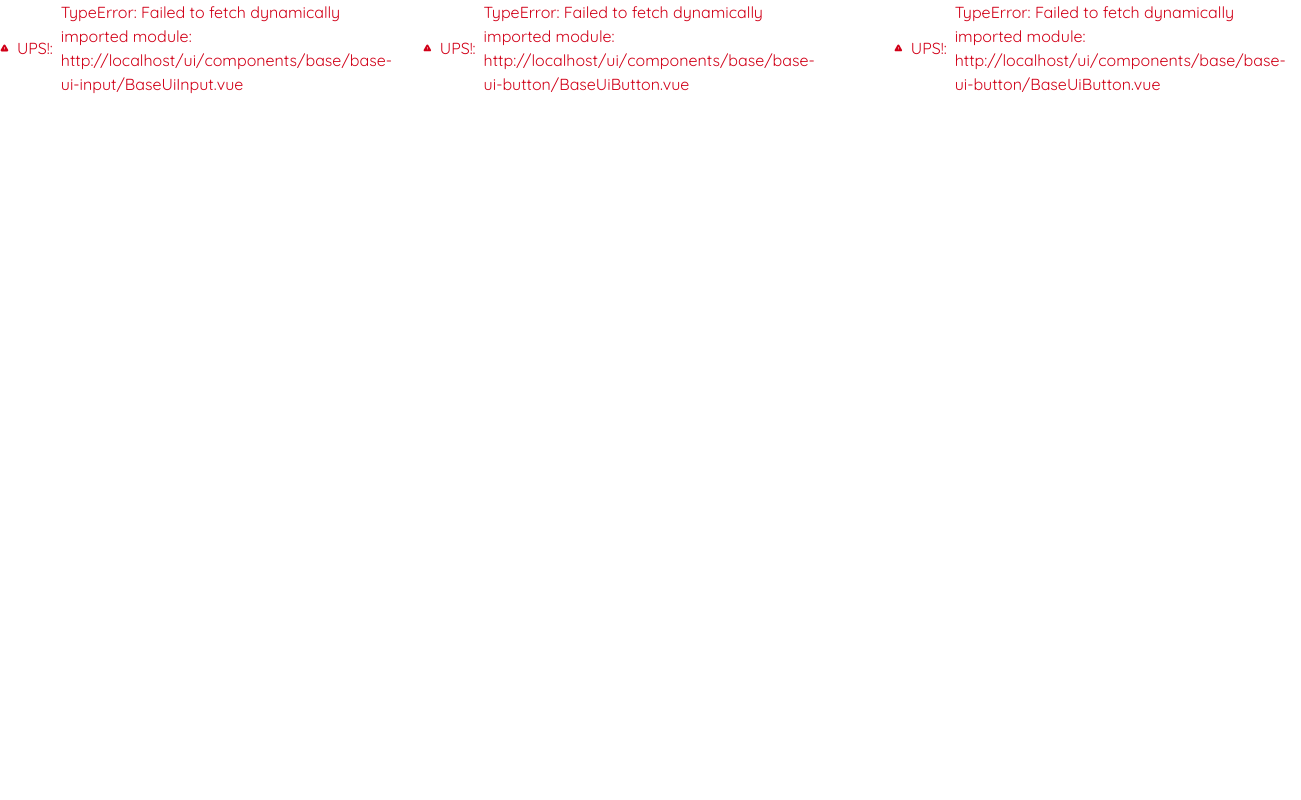
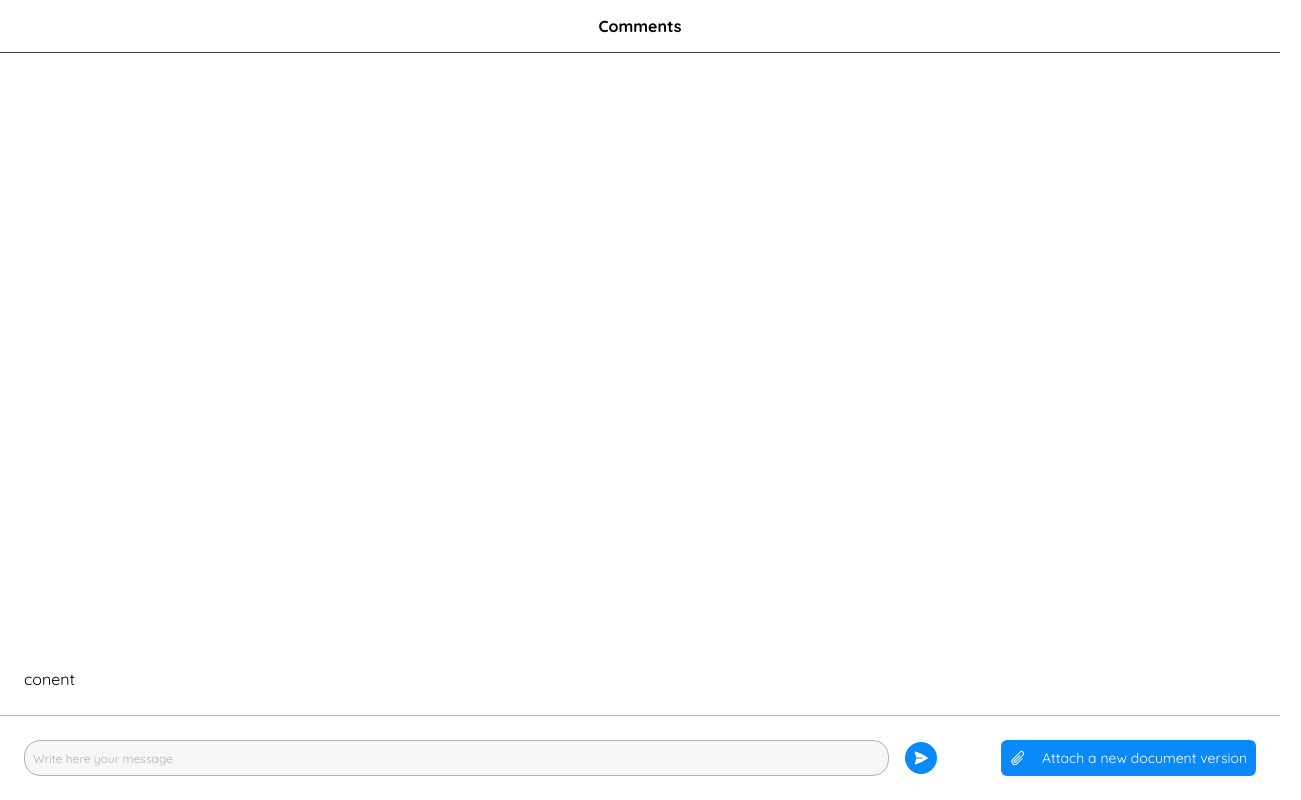
Before and after one commit to CasoGiuseppe/challenge_isEazy, a Vue app: page / in a window 1280 px wide. Before the commit this address had no page. Shown: the whole page, 1301 px wide, since content can reach past the window. Built offline with nearby package versions, Linux system fonts and the light colour scheme.

Commit message:
feature: create base message layout

```diff
--- a/src/app/shared/composables/useAsyncComponent.ts
+++ b/src/app/shared/composables/useAsyncComponent.ts
@@ -8,7 +8,7 @@ export default function useAsyncComponent(): IAsyncComponent {
     return await defineAsyncComponent({
       errorComponent: error,
       loadingComponent: loader,
-      loader: () => import (/* @vite-ignore */ `${ component }.vue`)
+      loader: () => import (/* @vite-ignore */ `../../ui/components/${ component }.vue`)
     })
   }
 
--- a/src/app/ui/App.vue
+++ b/src/app/ui/App.vue
@@ -1,6 +1,13 @@
 <template>
   <Suspense>
-    <UserSendForm></UserSendForm>
+    <template #default>
+      <UserMessageWindow>
+        <template #header>Comments</template>
+        <div>conent</div>
+        <template #footer><UserSendForm /></template>
+      </UserMessageWindow>
+    </template>
+    <!-- <UserSendForm></UserSendForm> -->
 
     <!-- fallback loader state -->
     <template #fallback><UserDefaultLoader /></template>
@@ -8,5 +15,12 @@
 </template>
 <script setup lang="ts">
 import UserSendForm from '@ui/widgets/user-send-form/UserSendForm.vue';
+import UserMessageWindow from '@ui/layouts/user-message-window/UserMessageWindow.vue';
 import UserDefaultLoader from '@ui/components/defaults/default-loader/DefaultLoader.vue';
+// import useAsyncComponent from '@shared/composables/useAsyncComponent';
+
+// const { create } = useAsyncComponent();
+// const UserMessageWindow = await create({
+//   component: 'layouts/user-message-window/UserMessageWindow.vue'
+// });
 </script>
--- a/src/app/ui/components/base/base-ui-picture/BaseUiPicture.vue
+++ b/src/app/ui/components/base/base-ui-picture/BaseUiPicture.vue
@@ -2,7 +2,7 @@
   <figure
     data-testID="ui-picture"
     :id="id"
-    :class="[slotPicture ? null : 'base-ui-picture--no-picture', 'base-ui-picture']"
+    :class="[slotDefaultExist ? null : 'base-ui-picture--no-picture', 'base-ui-picture']"
     :data-size="size"
     :aria-label="label"
   >
@@ -45,6 +45,6 @@ const { id, size, label } = defineProps({
 });
 
 const slots = useSlots();
-const slotPicture = computed(() => !!slots['default']);
+const slotDefaultExist = computed(() => !!slots['default']);
 </script>
 <style lang="scss" src="./BaseUiPicture.scss" scoped />
--- a/src/app/ui/layouts/index.ts
+++ /dev/null
@@ -1 +0,0 @@
-// layouts
--- /dev/null
+++ b/src/app/ui/layouts/user-message-window/UserMessageWindow.scss
@@ -0,0 +1,25 @@
+.user-message-window {
+  $usermessagewindow: &;
+
+  @apply flex flex-col min-h-full flex-1;
+
+  &__header,
+  &__footer,
+  &__content {
+    @apply p-lg
+  }
+
+  &__header {
+    @apply flex items-center justify-center py-md;
+    @apply border-b-[1px] border-gray-400;
+    @apply font-bold text-base;
+  }
+
+  &__content {
+    @apply flex flex-col justify-end grow;
+  }
+
+  &__footer {
+    @apply border-t-[1px] border-gray-300;
+  }
+}
--- /dev/null
+++ b/src/app/ui/layouts/user-message-window/UserMessageWindow.vue
@@ -0,0 +1,23 @@
+<template>
+  <Suspense>
+    <section class="user-message-window">
+      <header v-if="slotHeaderExist" class="user-message-window__header">
+        <slot name="header" />
+      </header>
+      <section class="user-message-window__content">
+        <slot />
+      </section>
+      <footer v-if="slotFooterExist" class="user-message-window__footer">
+        <slot name="footer" />
+      </footer>
+    </section>
+  </Suspense>
+</template>
+<script setup lang="ts">
+import { useSlots, computed } from 'vue';
+
+const slots = useSlots();
+const slotHeaderExist = computed(() => !!slots['header']);
+const slotFooterExist = computed(() => !!slots['footer']);
+</script>
+<style lang="scss" src="./UserMessageWindow.scss" scoped />
--- a/src/app/ui/widgets/user-send-form/UserSendForm.vue
+++ b/src/app/ui/widgets/user-send-form/UserSendForm.vue
@@ -44,10 +44,10 @@ const { create } = useAsyncComponent();
 
 // async define components
 const userSendMessageInput = await create({
-  component: '../../ui/components/base/base-ui-input/BaseUiInput'
+  component: 'base/base-ui-input/BaseUiInput'
 });
 const userSendMessageButton = await create({
-  component: '../../ui/components/base/base-ui-button/BaseUiButton'
+  component: 'base/base-ui-button/BaseUiButton'
 });
 
 const sendForm = () => console.log('send');
--- a/src/assets/layers/default.scss
+++ b/src/assets/layers/default.scss
@@ -20,4 +20,8 @@
       }
     }
   }
+
+  #app {
+    @apply h-screen overflow-auto flex justify-start;
+  }
 }
```
